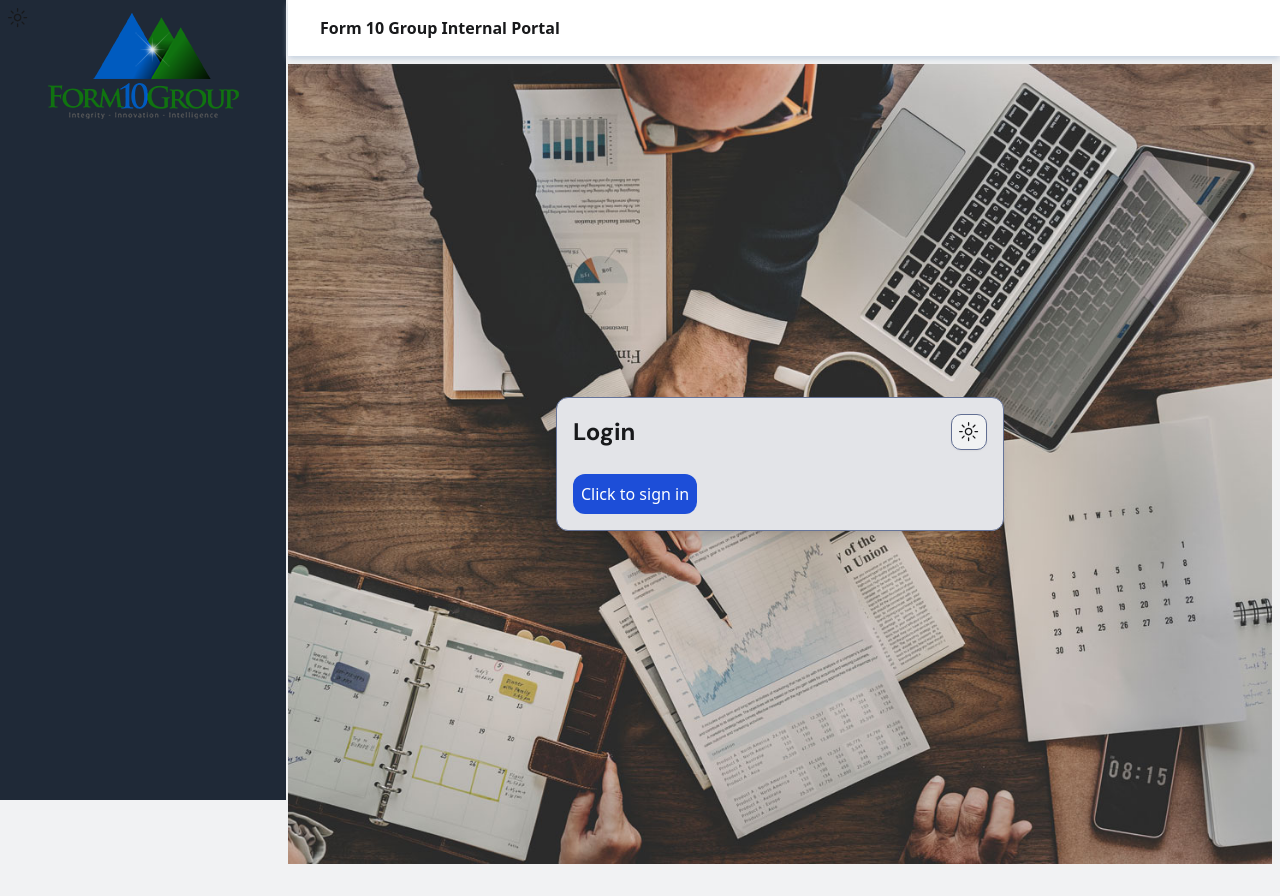
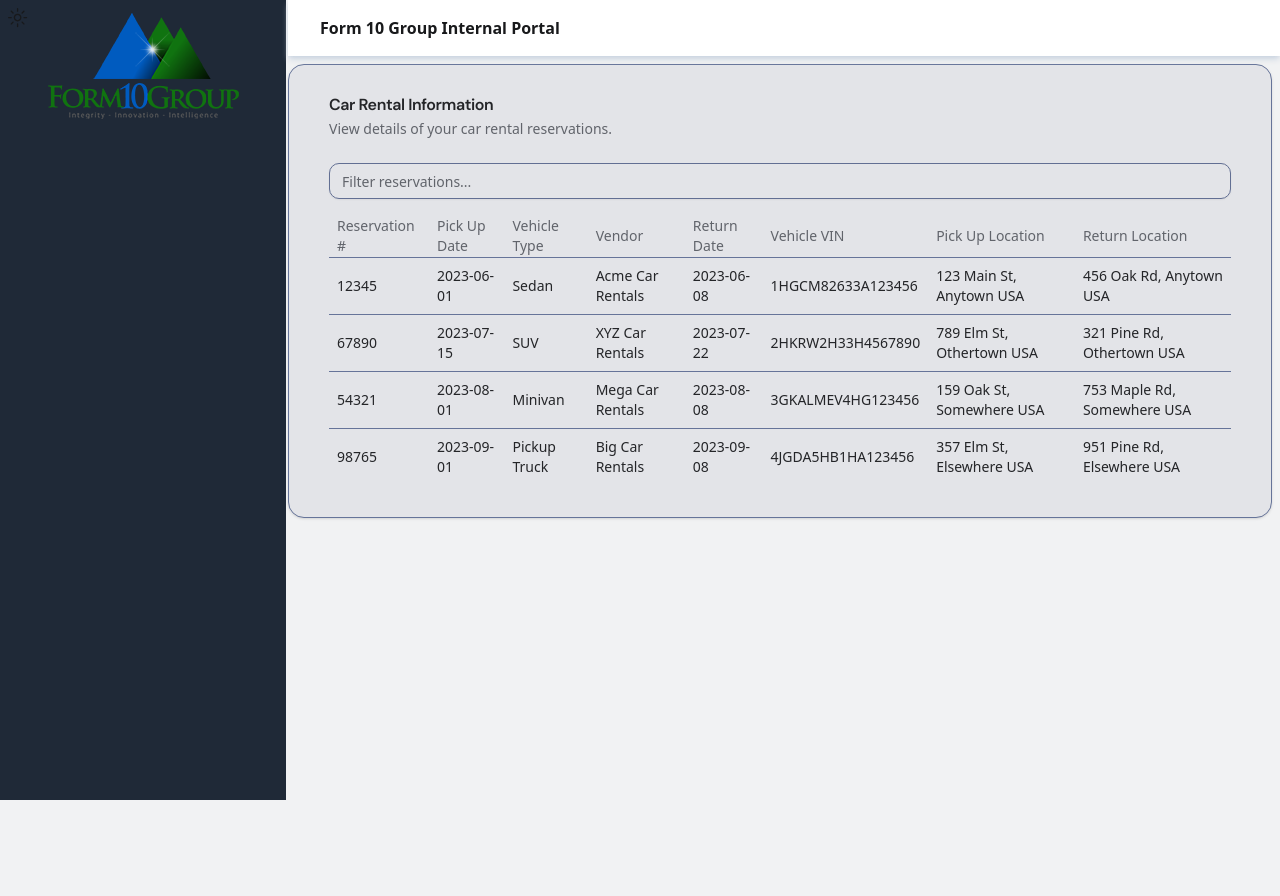
Before and after one commit to jgrahamF10/internalPortal_v2, a Next.js app: page /hotels in a window 1280 px wide. After the commit the page ends 800 px from the top, so only its background shows below. Built offline with nearby package versions, Linux system fonts and the light colour scheme; no server answers.

Commit message:
changed tech manaement datatable theme

```diff
--- a/app/hotels/page.tsx
+++ b/app/hotels/page.tsx
@@ -1,45 +1,110 @@
-import Image from "next/image";
-import myImage from "@/public/images/bg.jpg";
-import { ModeToggle } from "@/components/themeSwitcher";
-import { JSX, SVGProps, useState } from "react";
-import { signIn, auth } from "@/auth";
+"use client"
 
-export default function Page() {
-    return (
-        <div className="relative flex min-h-screen w-full items-center justify-center bg-background transition-colors">
-            <div className="absolute inset-0 z-0">
-                <Image
-                    src={myImage}
-                    alt="Background Image"
-                    fill={true}
-                    style={{ objectFit: "cover" }}
+import { SetStateAction, useState } from "react"
+import { Card, CardHeader, CardTitle, CardDescription, CardContent } from "@/components/ui/card"
+import { Input } from "@/components/ui/input"
+import { Table, TableHeader, TableRow, TableHead, TableBody, TableCell } from "@/components/ui/table"
 
-                />
-
-            </div>
-            <div className="relative z-10 w-full max-w-md rounded-lg border bg-card p-4 shadow-lg dark:border-muted">
-                <div className="flex items-center justify-between">
-                    <h1 className="text-2xl font-bold">Login</h1>
-                    <ModeToggle />
-                </div>
-                <div className="mt-6 space-y-4">
-                    <form
-                        action={async () => {
-                            "use server";
-                            await signIn("microsoft-entra-id", {
-                                redirectTo: "/dashboard",
-                            });
-                        }}
-                    >
-                        <button
-                            type="submit"
-                            className="bg-blue-700 rounded-lg px-2 py-2 text-white hover:text-white hover:bg-green-800"
-                        >
-                            Click to sign in
-                        </button>
-                    </form>
-                </div>
-            </div>
-        </div>
-    );
+export default function Component() {
+  const [filterTerm, setFilterTerm] = useState("")
+  const handleFilterChange = (event: { target: { value: SetStateAction<string> } }) => {
+    setFilterTerm(event.target.value)
+  }
+  const filteredData = [
+    {
+      reservationNumber: "12345",
+      pickUpDate: "2023-06-01",
+      vehicleType: "Sedan",
+      vendor: "Acme Car Rentals",
+      returnDate: "2023-06-08",
+      vehicleVIN: "1HGCM82633A123456",
+      pickUpLocation: "123 Main St, Anytown USA",
+      returnLocation: "456 Oak Rd, Anytown USA",
+    },
+    {
+      reservationNumber: "67890",
+      pickUpDate: "2023-07-15",
+      vehicleType: "SUV",
+      vendor: "XYZ Car Rentals",
+      returnDate: "2023-07-22",
+      vehicleVIN: "2HKRW2H33H4567890",
+      pickUpLocation: "789 Elm St, Othertown USA",
+      returnLocation: "321 Pine Rd, Othertown USA",
+    },
+    {
+      reservationNumber: "54321",
+      pickUpDate: "2023-08-01",
+      vehicleType: "Minivan",
+      vendor: "Mega Car Rentals",
+      returnDate: "2023-08-08",
+      vehicleVIN: "3GKALMEV4HG123456",
+      pickUpLocation: "159 Oak St, Somewhere USA",
+      returnLocation: "753 Maple Rd, Somewhere USA",
+    },
+    {
+      reservationNumber: "98765",
+      pickUpDate: "2023-09-01",
+      vehicleType: "Pickup Truck",
+      vendor: "Big Car Rentals",
+      returnDate: "2023-09-08",
+      vehicleVIN: "4JGDA5HB1HA123456",
+      pickUpLocation: "357 Elm St, Elsewhere USA",
+      returnLocation: "951 Pine Rd, Elsewhere USA",
+    },
+  ].filter(
+    (item) =>
+      item.reservationNumber.includes(filterTerm) ||
+      item.pickUpDate.includes(filterTerm) ||
+      item.vehicleType.toLowerCase().includes(filterTerm.toLowerCase()) ||
+      item.vendor.toLowerCase().includes(filterTerm.toLowerCase()) ||
+      item.returnDate.includes(filterTerm) ||
+      item.vehicleVIN.includes(filterTerm) ||
+      item.pickUpLocation.toLowerCase().includes(filterTerm.toLowerCase()) ||
+      item.returnLocation.toLowerCase().includes(filterTerm.toLowerCase()),
+  )
+  return (
+    <Card className="w-full">
+      <CardHeader>
+        <CardTitle>Car Rental Information</CardTitle>
+        <CardDescription>View details of your car rental reservations.</CardDescription>
+      </CardHeader>
+      <CardContent>
+        <Input
+          type="text"
+          placeholder="Filter reservations..."
+          value={filterTerm}
+          onChange={handleFilterChange}
+          className="mb-4"
+        />
+        <Table>
+          <TableHeader>
+            <TableRow>
+              <TableHead>Reservation #</TableHead>
+              <TableHead>Pick Up Date</TableHead>
+              <TableHead>Vehicle Type</TableHead>
+              <TableHead>Vendor</TableHead>
+              <TableHead>Return Date</TableHead>
+              <TableHead>Vehicle VIN</TableHead>
+              <TableHead>Pick Up Location</TableHead>
+              <TableHead>Return Location</TableHead>
+            </TableRow>
+          </TableHeader>
+          <TableBody>
+            {filteredData.map((item, index) => (
+              <TableRow key={index}>
+                <TableCell>{item.reservationNumber}</TableCell>
+                <TableCell>{item.pickUpDate}</TableCell>
+                <TableCell>{item.vehicleType}</TableCell>
+                <TableCell>{item.vendor}</TableCell>
+                <TableCell>{item.returnDate}</TableCell>
+                <TableCell>{item.vehicleVIN}</TableCell>
+                <TableCell>{item.pickUpLocation}</TableCell>
+                <TableCell>{item.returnLocation}</TableCell>
+              </TableRow>
+            ))}
+          </TableBody>
+        </Table>
+      </CardContent>
+    </Card>
+  )
 }
--- a/app/hr/hrActions.ts
+++ b/app/hr/hrActions.ts
@@ -25,8 +25,10 @@ export async function getProjects() {
 }
 
 export async function getRoster() {
-    const members = await db.query.members.findMany({});
-    return members;
+    const allMembers = await db.query.members.findMany({
+        orderBy: asc(members.preferedName),
+    });
+    return allMembers;
 }
 
 export async function getMemberUserName(memberId: number) {
--- a/components/hr_components/createMember.tsx
+++ b/components/hr_components/createMember.tsx
@@ -37,11 +37,9 @@ import { zodResolver } from "@hookform/resolvers/zod";
 import { z } from "zod";
 import { useForm, Control, FieldValues } from "react-hook-form";
 import { Label } from "@/components/ui/label";
-import { Input } from "@/components/ui/input";
+import { Input, InputProps } from "@/components/ui/input";
 import { createMember } from "@/app/hr/hrActions"; // Add updateProject and getProject functions
-import {
-    NewMember,
-} from "@/db/schema/member_management";
+import { NewMember } from "@/db/schema/member_management";
 
 interface NewUserFormProps {
     errorStatusChange: (status: boolean) => void;
@@ -78,9 +76,7 @@ export default function CreateUserForm({
         reset,
     } = useForm<NewMember>();
 
-
     const form = useForm<z.infer<typeof FormSchema>>({
-        resolver: zodResolver(FormSchema),
         defaultValues: {
             designation: "Contractor",
             firstname: "",
@@ -99,6 +95,33 @@ export default function CreateUserForm({
             enteredBy: creatingUser,
             approvalDate: new Date(),
         },
+        mode: "onTouched",
+        resolver: zodResolver(
+            z.object({
+                designation: z.string(),
+                firstname: z.string().min(1),
+                lastname: z.string().min(1),
+                preferedName: z.string().min(1),
+                address: z.string().optional(),
+                email: z.string().min(1),
+                dob: z.date().optional(),
+                city: z.string().min(1),
+                state: z.string().min(1),
+                zipcode: z.string(),
+                startDate: z.date().optional(),
+                intakeStatus: z.string(),
+                documentsCollected: z.boolean(),
+                enteredBy: z.string(),
+                approvalDate: z.date(),
+                phone: z
+                    .string()
+                    .regex(
+                        /^\d{3}-\d{3}-\d{4}$/,
+                        "Phone number must be in the format XXX-XXX-XXXX"
+                    ),
+
+            })
+        ),
     });
 
     async function onSubmit(values: z.infer<typeof FormSchema>) {
@@ -208,10 +231,12 @@ export default function CreateUserForm({
                                                     </div>
                                                 </FormLabel>
                                                 <Select
-                                                onValueChange={field.onChange}
+                                                    onValueChange={
+                                                        field.onChange
+                                                    }
                                                     value={field.value}
                                                 >
-                                                <SelectTrigger id="member-designation">
+                                                    <SelectTrigger id="designation">
                                                         <SelectValue placeholder="Select intake status" />
                                                     </SelectTrigger>
                                                     <SelectContent>
@@ -221,7 +246,6 @@ export default function CreateUserForm({
                                                         <SelectItem value="Employee">
                                                             Employee
                                                         </SelectItem>
-
                                                     </SelectContent>
                                                 </Select>
                                                 <FormMessage />
@@ -320,9 +344,7 @@ export default function CreateUserForm({
                                                 />
                                                 {errors.dob && (
                                                     <FormMessage>
-                                                    {
-                                                        errors.dob.message
-                                                    }
+                                                        {errors.dob.message}
                                                     </FormMessage>
                                                 )}
                                             </FormItem>
@@ -346,7 +368,6 @@ export default function CreateUserForm({
                                                 <FormMessage />
                                             </FormItem>
                                         )}
-
                                     />
                                     <FormField
                                         control={form.control}
@@ -363,7 +384,16 @@ export default function CreateUserForm({
                                                     type="text"
                                                     placeholder="Enter Phone"
                                                 />
-                                            <FormMessage />
+                                                {form.formState.errors
+                                                    .phone && (
+                                                    <FormMessage>
+                                                        {
+                                                            form.formState
+                                                                .errors.phone
+                                                                .message
+                                                        }
+                                                    </FormMessage>
+                                                )}
                                             </FormItem>
                                         )}
                                     />
@@ -418,7 +448,9 @@ export default function CreateUserForm({
                                                     </div>
                                                 </FormLabel>
                                                 <Select
-                                                onValueChange={field.onChange}
+                                                    onValueChange={
+                                                        field.onChange
+                                                    }
                                                     value={field.value}
                                                 >
                                                     <SelectTrigger id="member-state">
@@ -613,7 +645,9 @@ export default function CreateUserForm({
                                                     </div>
                                                 </FormLabel>
                                                 <Select
-                                                onValueChange={field.onChange}
+                                                    onValueChange={
+                                                        field.onChange
+                                                    }
                                                     value={field.value}
                                                 >
                                                     <SelectTrigger id="member-intake-status">
@@ -636,7 +670,6 @@ export default function CreateUserForm({
                                         )}
                                     />
 
-
                                     <FormField
                                         control={form.control}
                                         name="documentsCollected"
@@ -655,7 +688,6 @@ export default function CreateUserForm({
                                                         }
                                                         checked={field.value}
                                                     />
-
                                                 </div>
                                             </FormItem>
                                         )}
@@ -705,7 +737,12 @@ export default function CreateUserForm({
                                 </div>
                                 <DialogFooter className="pt-4">
                                     <DialogClose asChild>
-                                        <Button className="bg-green-700 text-white hover:bg-green-800 hover:text-black" type="submit">Update</Button>
+                                        <Button
+                                            className="bg-green-700 text-white hover:bg-green-800 hover:text-black"
+                                            type="submit"
+                                        >
+                                            Update
+                                        </Button>
                                     </DialogClose>
                                 </DialogFooter>
                             </form>
--- a/db/schema/member_management.ts
+++ b/db/schema/member_management.ts
@@ -48,7 +48,7 @@ export const members = pgTable(
         dob: date("dob"),
         email: varchar("email", { length: 50 }).unique('email').notNull(),
         phone: varchar("phone", { length: 12 }).notNull(),
-        address: varchar("address", { length: 40 }).notNull(),
+        address: varchar("address", { length: 40 }),
         city: varchar("city", { length: 40 }).notNull(),
         state: stateChoice("state").notNull(),
         zipcode: varchar("zipcode", { length: 10 }).notNull(),
--- a/package.json
+++ b/package.json
@@ -50,6 +50,7 @@
     "react-day-picker": "^9.0.9",
     "react-dom": "^18",
     "react-hook-form": "^7.53.0",
+    "react-input-mask": "^2.0.4",
     "shadcn-ui": "latest",
     "styled-components": "^6.1.12",
     "tailwind-merge": "^2.3.0",
```
Also changed, not shown: app/hr/projects/page.tsx (+40 -1 lines), app/hr/roster/page.tsx (+41 -4 lines), 1 other file (tests, documents, lock files or other folders). Lines whose indentation alone changed are shown as unchanged.
